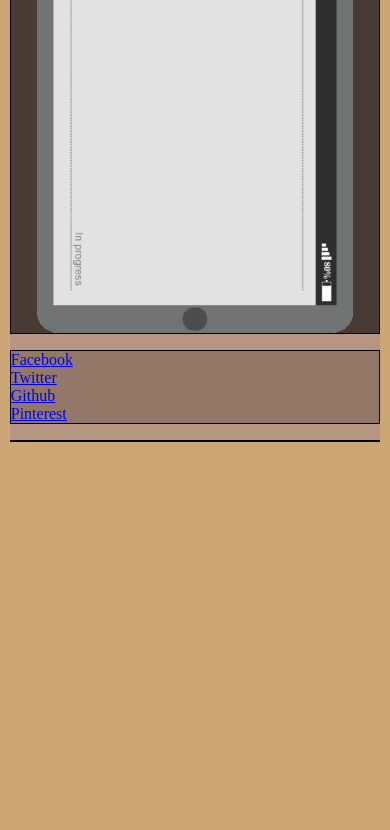
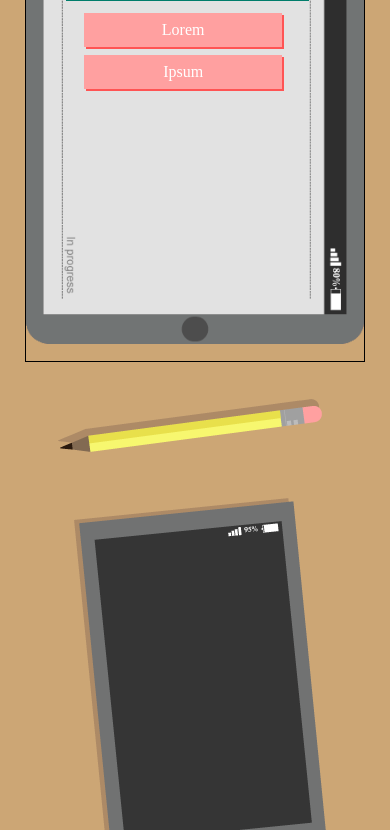
Before and after one commit to SaimonAraque/FlatDesign, a plain HTML site: page index.html in a window 390 px wide. Shown: the part 205-1035 px from the top of the page. Before the commit the page ends 844 px from the top, so only its background shows below. Drawn offline with Linux system fonts and the light colour scheme.

Commit message:
tablet width fixed

```diff
--- a/css/styles.css
+++ b/css/styles.css
@@ -3,6 +3,7 @@ h1, h2, h3, h4, h5, h6 {
   font-weight: normal; }
 
 body {
+  padding: 0;
   margin: 0;
   background: #cca675; }
 
@@ -36,12 +37,14 @@ ul {
 
 .header-container {
   width: 95%;
-  margin: 0 auto;
-  background: rgba(0, 0, 255, 0.1); }
+  margin: 0 auto; }
   @media screen and (min-width: 0) {
     .header-container {
       display: grid;
       grid-template-rows: 3;
+      -webkit-box-align: center;
+          -ms-flex-align: center;
+              align-items: center;
       grid-gap: 16px; } }
   @media screen and (min-width: 720px) {
     .header-container {
@@ -53,16 +56,11 @@ ul {
       grid-template-columns: repeat(4, 25%);
       grid-gap: 0; } }
 
-.header__tablet, .header__phone, .header__notepad {
-  background: rgba(0, 0, 0, 0.2);
-  border: 1px solid black; }
-  @media screen and (min-width: 0) {
-    .header__tablet, .header__phone, .header__notepad {
-      width: 100%; } }
-
 @media screen and (min-width: 0) {
   .header__tablet {
-    grid-row: 1; } }
+    grid-row: 1; }
+  .header__phone {
+    grid-row: 2; } }
 
 @media screen and (min-width: 720px) {
   .header__tablet {
@@ -71,7 +69,7 @@ ul {
     grid-row: 2; }
   .header__phone {
     grid-column: 2; }
-  .header__notepade {
+  .header__notepad {
     grid-column: 1; } }
 
 @media screen and (min-width: 1200px) {
@@ -85,18 +83,113 @@ ul {
     grid-column: 1; } }
 
 .tablet {
-  background: rgba(0, 0, 0, 0.5);
   border: none;
-  margin: 0 auto; }
+  margin: 0 auto;
+  position: relative;
+  border: 1px solid black; }
   @media screen and (min-width: 0) {
     .tablet {
+      width: 100%;
       height: 450px;
-      background-image: url("/res/tablet-rotate.png");
+      background-image: url("../res/tablet-rotate.png");
       background-position: 50% 0;
       background-size: contain;
       background-repeat: no-repeat; } }
-  @media screen and (min-width: 561px) {
+  @media screen and (min-width: 360px) {
+    .tablet {
+      width: 340px;
+      height: 500px; } }
+  @media screen and (min-width: 580px) {
     .tablet {
       width: 561px;
       height: 394px;
-      background-image: url("/res/tablet-1.png"); } }
+      background-image: url("../res/tablet-1.png"); } }
+
+.tablet-screen {
+  margin-left: 10%;
+  margin-right: 17%;
+  text-align: center;
+  color: white;
+  padding-top: 16px;
+  margin-top: 16px; }
+
+.tablet__title {
+  width: calc(100% - 4px);
+  padding: 16px 16px;
+  background: #00b097;
+  -webkit-box-shadow: 4px 4px 0px 0px #007d6b;
+          box-shadow: 4px 4px 0px 0px #007d6b;
+  font-size: 24px;
+  margin: 0 auto; }
+
+.tablet__buttons {
+  margin-top: 8px; }
+  @media screen and (min-width: 0) {
+    .tablet__buttons {
+      display: -webkit-box;
+      display: -ms-flexbox;
+      display: flex;
+      -webkit-box-orient: vertical;
+      -webkit-box-direction: normal;
+          -ms-flex-direction: column;
+              flex-direction: column;
+      -webkit-box-align: center;
+          -ms-flex-align: center;
+              align-items: center; } }
+
+.tablet__button {
+  text-decoration: none;
+  color: white;
+  background: #ffa0a0;
+  -webkit-box-shadow: 2px 2px 0px 0px #ff5454;
+          box-shadow: 2px 2px 0px 0px #ff5454;
+  padding: 8px 0; }
+  .tablet__button:hover {
+    background: #ff8787; }
+  @media screen and (min-width: 0) {
+    .tablet__button {
+      margin-top: 8px;
+      width: 80%; } }
+
+.phone {
+  background-image: url("../res/phone.png");
+  background-size: contain;
+  background-repeat: no-repeat;
+  background-position: 50% 0;
+  height: 504px;
+  margin: 0 auto; }
+  @media screen and (min-width: 360px) {
+    .phone {
+      width: 316px; } }
+
+.notepad {
+  background-image: url("../res/notepad.png");
+  background-size: contain;
+  background-repeat: no-repeat;
+  background-position: 50% 0;
+  height: 550px;
+  margin: 0 auto;
+  position: relative; }
+  @media screen and (min-width: 360px) {
+    .notepad {
+      width: 289px; } }
+
+.notepad__links {
+  position: absolute; }
+  @media screen and (min-width: 0) {
+    .notepad__links {
+      top: 15%;
+      left: 20%; } }
+  @media screen and (min-width: 360px) {
+    .notepad__links {
+      top: 90px;
+      left: 64px; } }
+
+.notepad__link {
+  text-decoration: none;
+  font-family: "Bradley Hand ITC", cursive;
+  font-size: 24px;
+  color: rgba(51, 51, 51, 0.8); }
+  .notepad__link:hover {
+    -webkit-box-shadow: 0px 1px 0px 0px rgba(34, 34, 34, 0.6);
+            box-shadow: 0px 1px 0px 0px rgba(34, 34, 34, 0.6); }
```
